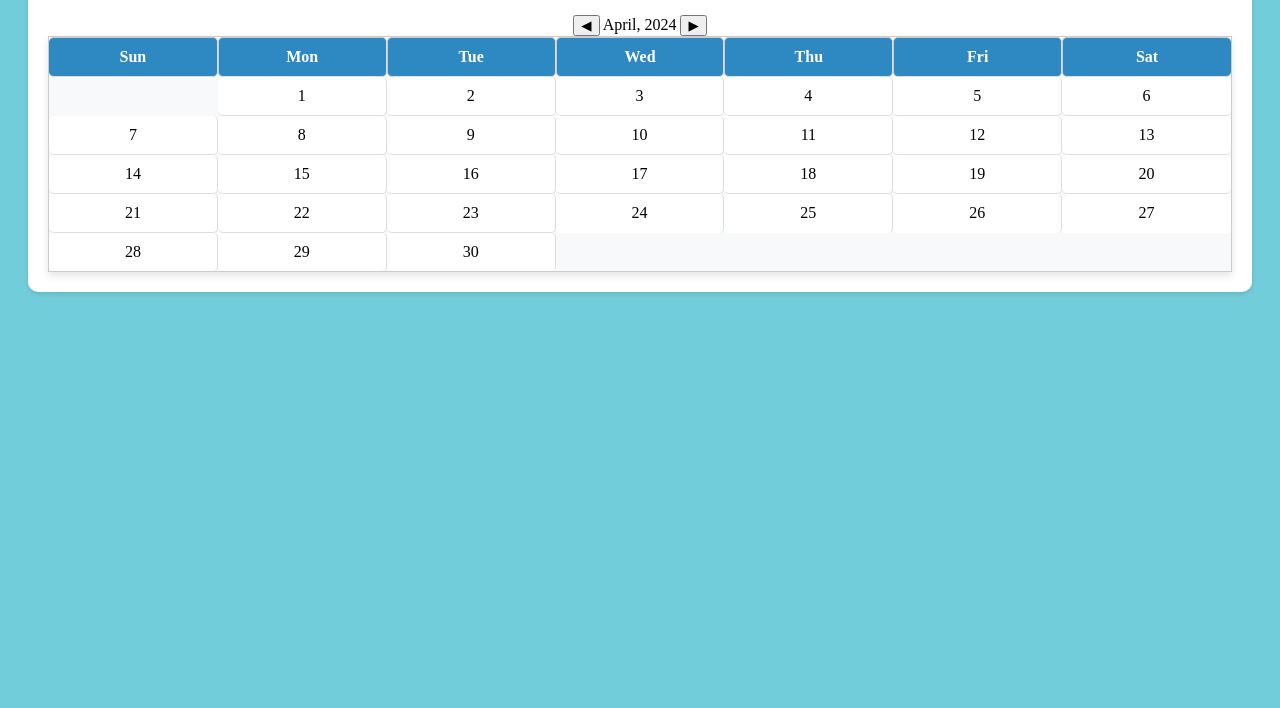
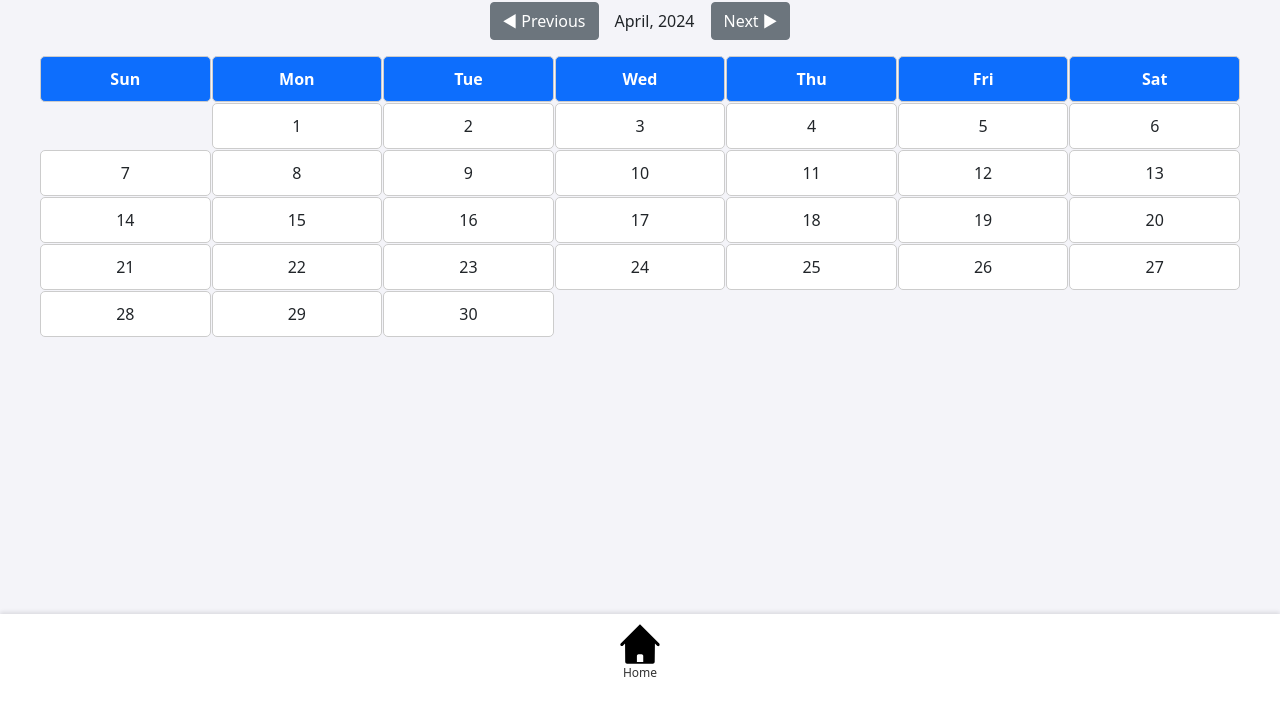
Before and after one commit to mihikasharmaaa/160finalproject, a website: page shower.html in a window 1280 px wide. Shown: the part 92-800 px from the top of the page. Drawn offline with nearby package versions, Linux system fonts and the light colour scheme.

Commit message:
change style

```diff
--- a/shower.html
+++ b/shower.html
@@ -4,63 +4,49 @@
 <meta charset="UTF-8">
 <meta name="viewport" content="width=device-width, initial-scale=1.0">
 <title>Pet Shower Scheduler</title>
+<link href="https://cdn.jsdelivr.net/npm/bootstrap@5.1.3/dist/css/bootstrap.min.css" rel="stylesheet">
 <style>
 .appointment-container {
     margin: 20px;
     padding: 20px;
-    background-color: #fff;
-    border-radius: 10px;
-    box-shadow: 0 2px 4px rgba(0,0,0,0.1);
+    margin-bottom: 80px;
+    /* background-color: #fff; */
+    /* border-radius: 10px; */
+    /* box-shadow: 0 2px 4px rgba(0,0,0,0.1); */
     text-align: center;
 }
 
 .calendar {
     display: grid;
     grid-template-columns: repeat(7, 1fr); /* 7 days for a week */
-    border: 1px solid #cccccc; /* Subtle border color */
-    background-color: #f8f9fa; /* Light gray background color */
-    box-shadow: 0 4px 8px rgba(0,0,0,0.1); /* Soft shadow for depth */
+    gap: 1px; /* Optional: adds a gap between cells */
+    text-align: center;
+    width: 100%;
 }
 
 .calendar div {
     padding: 10px;
     background-color: #ffffff; /* White cells */
+    border: 1px solid #ccc; /* Visual distinction for cells */
     border-radius: 5px;
     transition: background-color 0.3s, transform 0.3s; /* Smooth transitions for interaction */
 }
 
-.calendar div:hover {
-    cursor: pointer;
-    background-color: #73becf; /* Light blue on hover */
-    color: white; /* White text on hover */
-    transform: translateY(-2px); /* Slight raise effect */
-}
-
 .calendar-cell, .day-header {
     padding: 10px;
-    border-right: 1px solid #dddddd; /* Lighter border color */
-    border-bottom: 1px solid #dddddd;
 }
 
 .day-header {
+    background-color: #0d6efd !important; /* Bootstrap primary color */
+    color: white;
     font-weight: bold;
-    padding: 5px;
-    background-color: #2e88c1 !important; /* Blue headers */
-    color: rgb(255, 255, 255); /* White text for headers */
-    border-top: 1px solid #cccccc;
-    border-left: 1px solid #cccccc;
 }
 
-.calendar-cell:nth-child(7n), .day-header:nth-child(7n) {
-    border-right: none;
-}
-
-.calendar-cell:nth-last-child(-n+7) {
-    border-bottom: none;
-}
-
-.calendar-cell:nth-child(7n+1), .day-header:nth-child(7n+1) {
-    border-left: none;
+.calendar-cell:hover {
+    cursor: pointer;
+    background-color: #73becf; /* Light blue on hover */
+    color: white;
+    transform: translateY(-2px); /* Slight raise effect */
 }
 
 .calendar-cell.empty {
@@ -70,8 +56,29 @@
 }
 
 .selected {
-    background-color: #1e8e90 !important; /* Green background for selection */
+    background-color: #198754; /* Bootstrap success color */
     color: white;
+}
+
+.calendar-nav {
+    display: flex;
+    justify-content: center;
+    align-items: center;
+    margin-top: 10px;
+}
+
+.calendar-nav button {
+    background-color: #6c757d; /* Bootstrap secondary color */
+    color: white;
+    border: none;
+    padding: 10px 20px;
+    margin: 0 5px;
+    cursor: pointer;
+    transition: background-color 0.3s;
+}
+
+.calendar-nav button:hover {
+    background-color: #5a6268; /* Darker shade for hover */
 }
 
 .button {
@@ -127,16 +134,45 @@
     display: none;
 }
 
+.nav-bar {
+    display: flex;
+    justify-content: space-around;
+    align-items: center;
+    position: fixed;
+    bottom: 0;
+    width: 100%;
+    background-color: #fff;
+    box-shadow: 0 -2px 4px rgba(0,0,0,0.1);
+    padding: 10px 0;
+  }
+  .nav-bar a {
+    display: flex;
+    flex-direction: column;
+    align-items: center;
+    justify-content: center;
+    text-decoration: none;
+    color: #333;
+    font-size: 12px;
+  }
+  .nav-bar img {
+    width: 24px;
+    height: 24px;
+  }
+  .active-nav {
+    color: #007bff;
+  }
+
 </style>
 </head>
-<body style="background-color: #71cdd9;">
+<body style="background-color: #f4f4f9;">
 <div class="appointment-container">
     <h2>Pet Shower Scheduler</h2>
-  <div class="calendar-nav">
-    <button onclick="changeMonth(-1)">&#9664;</button>
-    <span id="calendar-month-year"></span>
-    <button onclick="changeMonth(1)">&#9654;</button>
+  <div class="d-flex justify-content-center my-3">
+    <button class="btn btn-secondary" onclick="changeMonth(-1)">&#9664; Previous</button>
+    <span id="calendar-month-year" class="mx-3 align-self-center"></span>
+    <button class="btn btn-secondary" onclick="changeMonth(1)">Next &#9654;</button>
   </div>
+
   <div id="calendar" class="calendar">
     <!-- Calendar will be generated by JavaScript -->
   </div>
@@ -152,6 +188,16 @@
   <div id="reminder-box" class="reminder-box hidden">
     <!-- Reminder information will be loaded here -->
   </div>
+
+
+
+</div>
+
+<div  class="nav-bar" >
+  <a href="index.html" class="active-nav">
+    <svg t="1712947040597" class="icon" viewBox="0 0 1040 1024" version="1.1" xmlns="http://www.w3.org/2000/svg" p-id="7897" width="40" height="40"><path d="M1020.076628 500.229885 519.846743 0 19.616858 500.229885c-15.693487 15.693487-15.693487 39.233716 0 54.927203 15.693487 15.693487 39.233716 15.693487 54.927203 0l56.888889-56.888889 3.923372 474.727969c0 27.463602 23.54023 51.003831 51.003831 51.003831l665.011494 0c27.463602 0 51.003831-23.54023 51.003831-51.003831l5.885057-472.766284 56.888889 56.888889c7.846743 7.846743 17.655172 11.770115 27.463602 11.770115 9.808429 0 19.616858-3.923372 27.463602-11.770115C1033.808429 539.463602 1033.808429 515.923372 1020.076628 500.229885zM602.237548 980.842912l-162.819923 0 0-162.819923c0-17.655172 23.54023-41.195402 41.195402-41.195402l82.390805 0c17.655172 0 41.195402 23.54023 41.195402 41.195402L604.199234 980.842912z" p-id="7898"></path></svg>
+    <p>Home</p>
+  </a>
 </div>
 
 <script>
@@ -203,7 +249,6 @@ function generateCalendar(month, year) {
 
 generateCalendar(currentMonth, currentYear);
 
-
 function selectDate(day, month, year) {
   const calendarCells = Array.from(document.getElementsByClassName('calendar-cell'));
   if (selectedDate) {
@@ -217,8 +262,6 @@ function selectDate(day, month, year) {
 
   toggleAppointmentDetails(true);
 }
-
-
 
 function toggleAppointmentDetails(show) {
   const details = document.getElementById('appointment-details');
```
Also changed, not shown: index.html (+11 -2 lines), nutrition.html (+1 -1 lines), logo.png (added).
